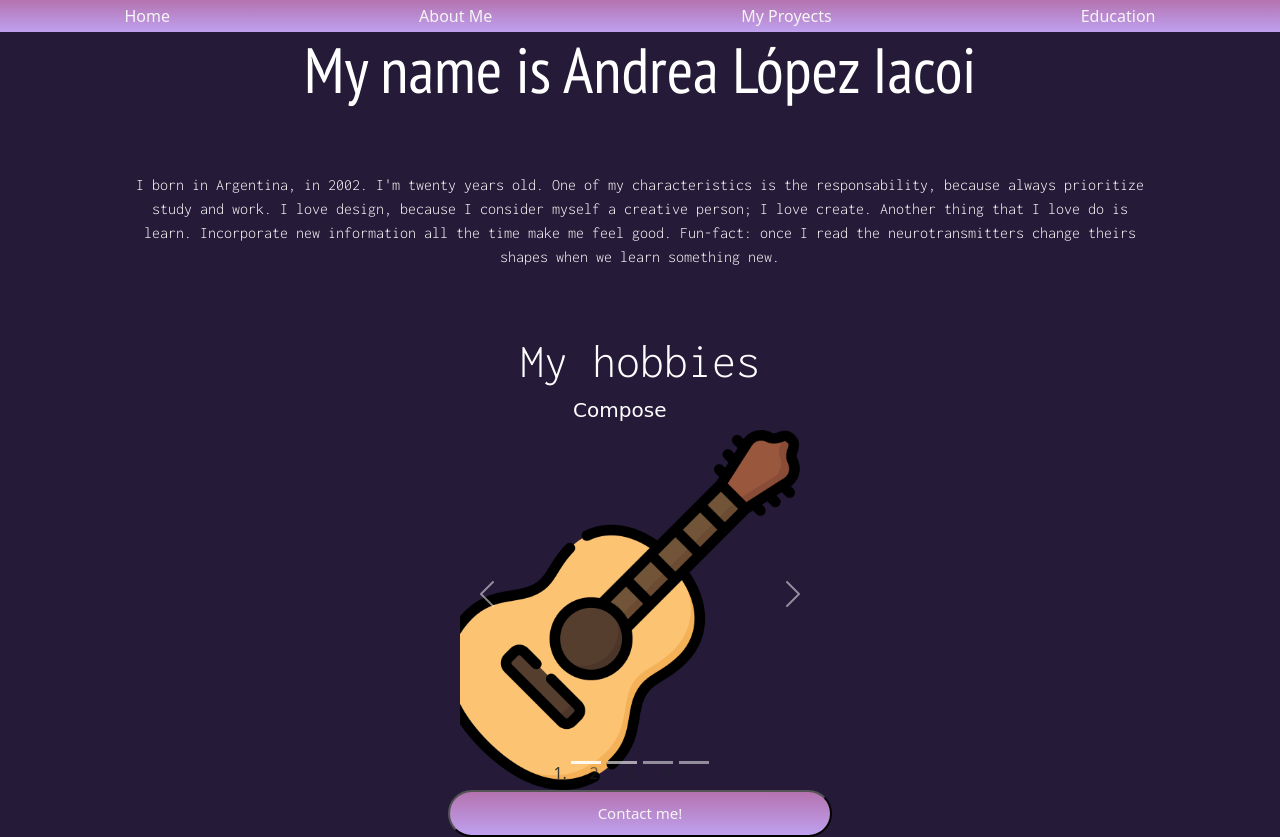
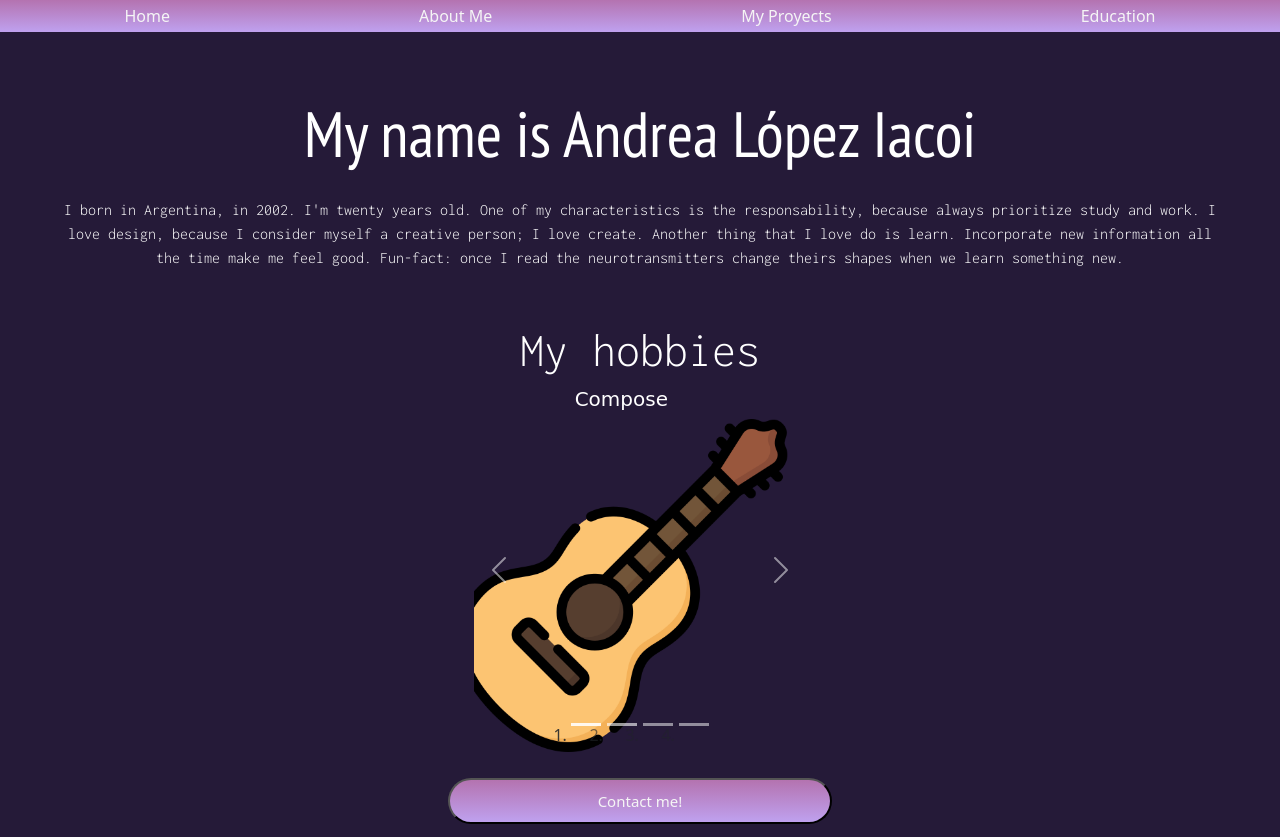
Before and after one commit to AndreaLI2002/Coderhouse, a plain HTML site: page pages/sobre-mi.html in a window 1280 px wide. Drawn offline with nearby package versions, Linux system fonts and the light colour scheme; a web font is replaced by a local one.

Commit message:
padding para mejor visualizacion

```diff
--- a/scss/components/_sobremi-gr.scss
+++ b/scss/components/_sobremi-gr.scss
@@ -8,6 +8,7 @@ main{
         h1{
             font-family: $font-general;
             color: white;
+            padding-top: 5%;
             font-size: 400%;
             text-align: center;
         }
@@ -17,12 +18,13 @@ main{
             color: white;
             font-size: 100%;
             text-align: center;
-            margin: 5% 10%;
+            margin: 2% 5%;
         }
     }
     .carousel-container{
         background-color: $bg-general;
         width: 30%;
+        padding: 2%;
 
         .my-hobbies{
             text-align: center;
```
Also changed, not shown: css/style.css, 1 other file.
